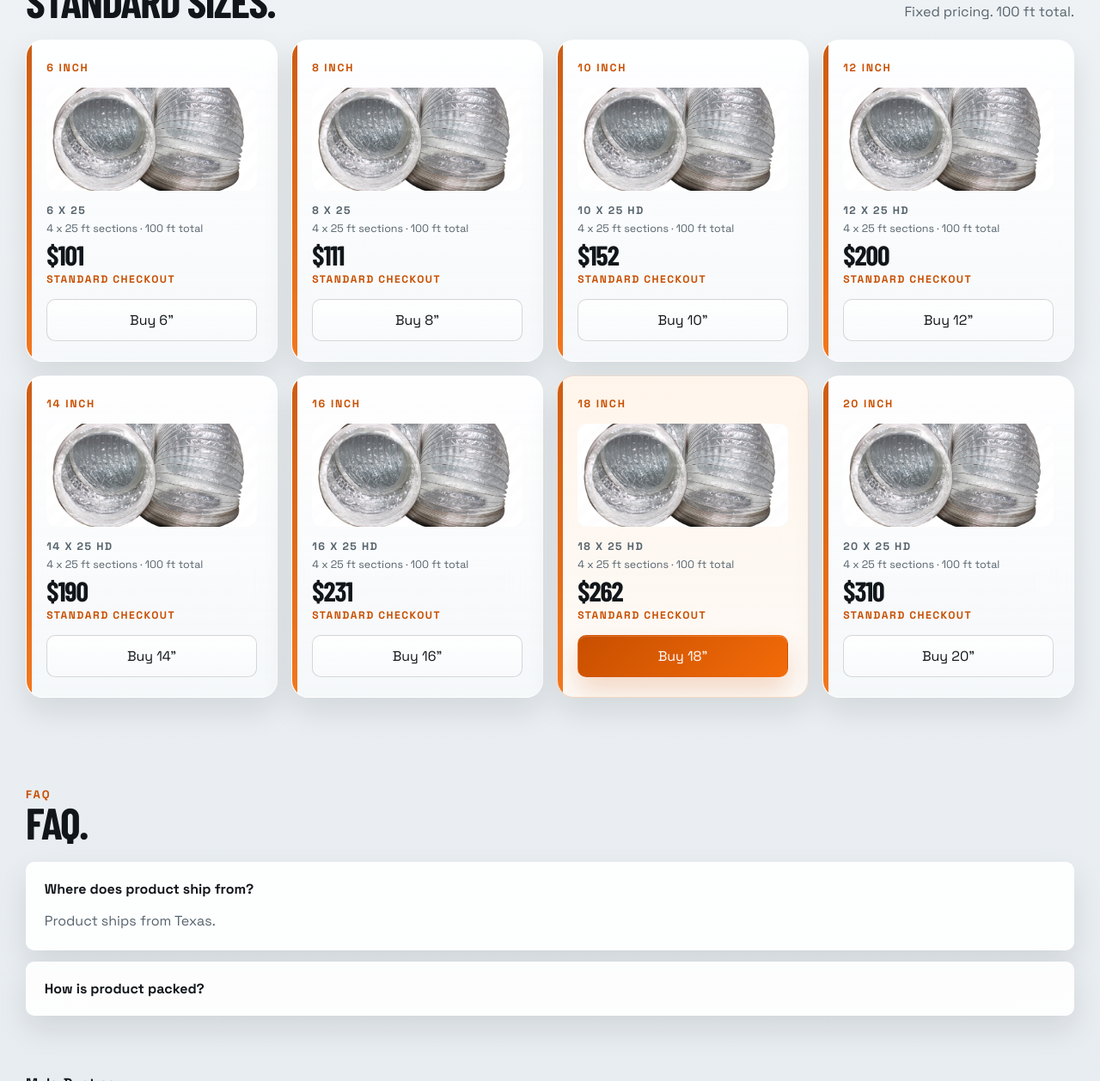
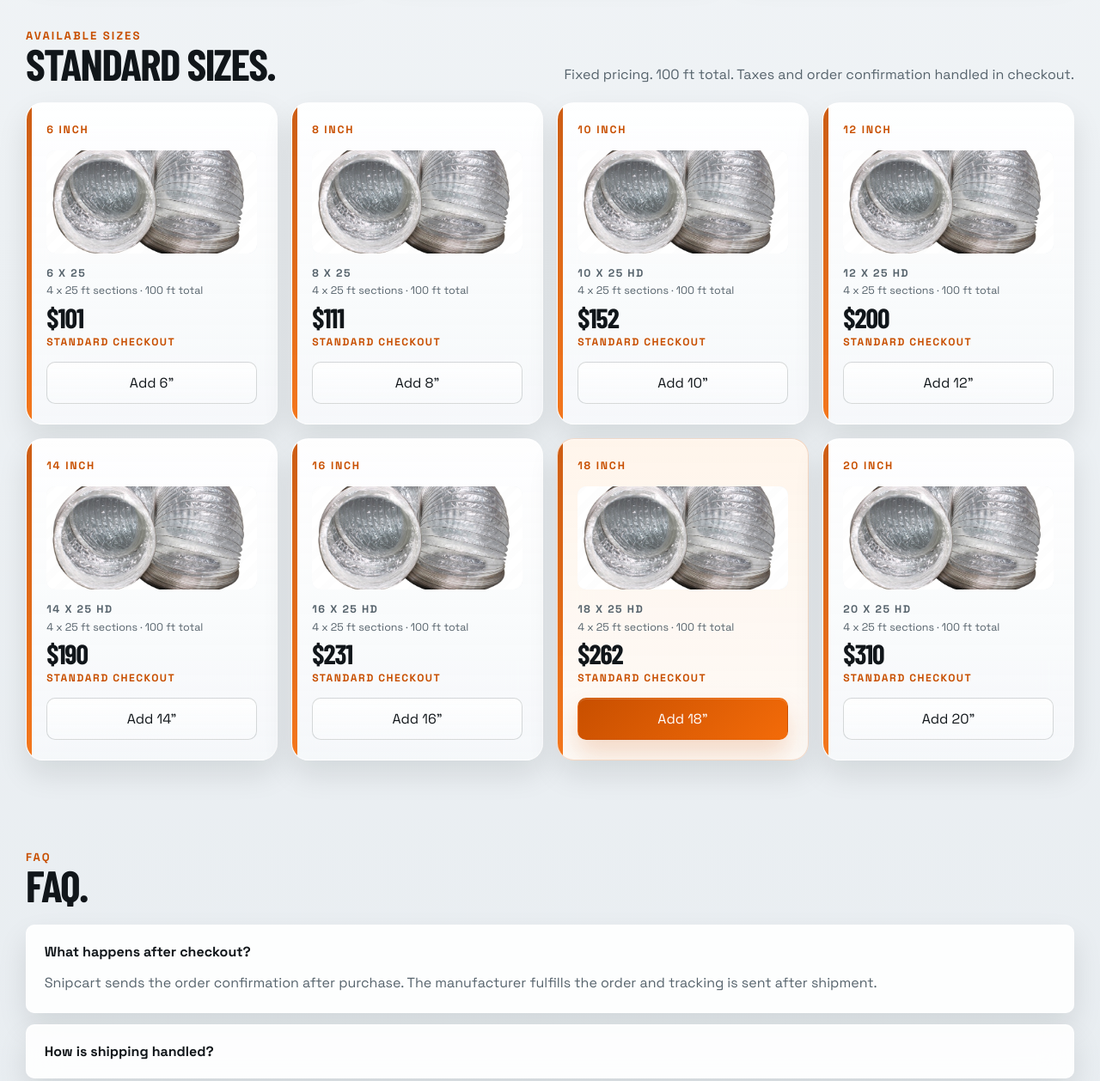
Before and after one commit to brytegoodell/mylarduct, a website: page site/index.html in a window 1280 px wide. Shown: the part 1291-2549 px from the top of the page at 86% size. Drawn offline with nearby package versions, Linux system fonts and the light colour scheme; a web font is replaced by a local one.

Commit message:
Switch MylarDuct checkout to Snipcart

```diff
--- a/site/index.html
+++ b/site/index.html
@@ -6,7 +6,7 @@
   <title>Order Mylar Duct Online | MylarDuct.com</title>
   <meta
     name="description"
-    content="Heavy duty mylar duct for agriculture, HVAC, restoration, and bed bug heat work. Order standard sizes online."
+    content="Heavy duty mylar duct for agriculture, HVAC, restoration, and bed bug heat work. Standard sizes with Snipcart checkout, manufacturer fulfillment, and tracking after shipment."
   />
   <meta name="robots" content="index,follow" />
   <meta name="theme-color" content="#11191d" />
@@ -15,7 +15,7 @@
   <meta property="og:title" content="Order Mylar Duct Online | MylarDuct.com" />
   <meta
     property="og:description"
-    content="Heavy duty mylar duct for agriculture, HVAC, restoration, and bed bug heat work."
+    content="Heavy duty mylar duct with online checkout, manufacturer fulfillment, and tracking after shipment."
   />
   <meta property="og:url" content="https://mylarduct.com/" />
   <meta property="og:image" content="https://mylarduct.com/hero-mylarduct-v2.jpg" />
@@ -23,7 +23,7 @@
   <meta name="twitter:title" content="Order Mylar Duct Online | MylarDuct.com" />
   <meta
     name="twitter:description"
-    content="Heavy duty mylar duct for agriculture, HVAC, restoration, and bed bug heat work."
+    content="Heavy duty mylar duct with online checkout, manufacturer fulfillment, and tracking after shipment."
   />
   <meta name="twitter:image" content="https://mylarduct.com/hero-mylarduct-v2.jpg" />
   <link rel="icon" type="image/svg+xml" href="favicon.svg" />
@@ -43,7 +43,7 @@
         "@id": "https://mylarduct.com/#organization",
         "name": "MylarDuct.com",
         "url": "https://mylarduct.com/",
-        "description": "Heavy duty mylar duct ordering for agriculture, HVAC, restoration, and bed bug heat work.",
+        "description": "Heavy duty mylar duct ordering for agriculture, HVAC, restoration, and bed bug heat work with manufacturer fulfillment and shipment tracking after dispatch.",
         "logo": "https://mylarduct.com/ChatGPT%20Image%20May%2014%2C%202026%20at%2009_09_16%20AM.png"
       },
       {
@@ -83,7 +83,7 @@
   <header class="site-header">
     <div class="top-rail">
       <p>Heavy duty mylar duct</p>
-      <span>Checkout online</span>
+      <span>Manufacturer fulfilled</span>
     </div>
 
     <nav class="site-nav" aria-label="Primary">
@@ -96,6 +96,9 @@
       <div class="nav-links">
         <a href="#specs">Standard Sizes</a>
         <a href="#faq">FAQ</a>
+        <button class="button button-secondary cart-button snipcart-checkout" type="button">
+          Cart <span class="snipcart-items-count">0</span>
+        </button>
       </div>
     </nav>
   </header>
@@ -109,11 +112,16 @@
 
         <div class="hero-actions">
           <a class="button button-primary" href="#specs">Shop Sizes</a>
+          <button class="button button-secondary snipcart-checkout" type="button">Open Cart</button>
         </div>
+
+        <p class="checkout-note" data-snipcart-status>
+          Secure checkout, taxes, and order confirmation through Snipcart. Fulfillment is handled by the manufacturer.
+        </p>
 
         <div class="hero-lanes" aria-label="Industries">
           <span>6&quot; to 20&quot; standard sizes</span>
-          <span>Direct checkout</span>
+          <span>Snipcart checkout</span>
           <span>4 x 25 ft sections</span>
         </div>
       </div>
@@ -127,9 +135,9 @@
 
     <section class="signal-strip" aria-label="Highlights">
       <div class="signal-chip">Standard sizes online</div>
-      <div class="signal-chip">FedEx standard shipping</div>
+      <div class="signal-chip">Manufacturer fulfillment</div>
       <div class="signal-chip">100 ft total</div>
-      <div class="signal-chip">Allow 1 to 3 processing days</div>
+      <div class="signal-chip">Tracking after shipment</div>
     </section>
 
     <section class="content-section fulfillment-section">
@@ -142,14 +150,14 @@
 
         <article class="info-card" data-reveal>
           <span class="card-index">Shipping</span>
-          <h3>FedEx shipping</h3>
-          <p>Standard orders only.</p>
+          <h3>Manufacturer fulfillment</h3>
+          <p>Orders are fulfilled by the manufacturer and tracking is added after shipment.</p>
         </article>
 
         <article class="info-card" data-reveal>
           <span class="card-index">Timing</span>
           <h3>Allow 1 to 3 days</h3>
-          <p>Usually next business day. No expedited shipping.</p>
+          <p>Processing before the manufacturer ships. No expedited shipping.</p>
         </article>
       </div>
     </section>
@@ -160,7 +168,7 @@
           <p class="eyebrow">Available Sizes</p>
           <h2>Standard sizes.</h2>
         </div>
-        <p class="support-copy">Fixed pricing. 100 ft total.</p>
+        <p class="support-copy">Fixed pricing. 100 ft total. Taxes and order confirmation handled in checkout.</p>
       </div>
 
       <div class="size-grid">
@@ -173,7 +181,17 @@
             <strong class="size-price">$101</strong>
             <span class="size-status">Standard checkout</span>
           </div>
-          <button class="button button-ghost size-button" type="button" data-checkout-size="6 inch">Buy 6"</button>
+          <button
+            class="button button-ghost size-button snipcart-add-item"
+            type="button"
+            data-item-id="mylar-duct-6-inch"
+            data-item-price="101.00"
+            data-item-url="/"
+            data-item-name="6 inch Mylar Duct"
+            data-item-description="Heavy duty mylar duct. 4 x 25 ft sections. 100 ft total. Fulfillment handled by the manufacturer."
+            data-item-image="/assets-duct-photo.png"
+            data-item-weight="6804"
+          >Add 6"</button>
         </article>
 
         <article class="size-card" data-reveal>
@@ -185,7 +203,17 @@
             <strong class="size-price">$111</strong>
             <span class="size-status">Standard checkout</span>
           </div>
-          <button class="button button-ghost size-button" type="button" data-checkout-size="8 inch">Buy 8"</button>
+          <button
+            class="button button-ghost size-button snipcart-add-item"
+            type="button"
+            data-item-id="mylar-duct-8-inch"
+            data-item-price="111.00"
+            data-item-url="/"
+            data-item-name="8 inch Mylar Duct"
+            data-item-description="Heavy duty mylar duct. 4 x 25 ft sections. 100 ft total. Fulfillment handled by the manufacturer."
+            data-item-image="/assets-duct-photo.png"
+            data-item-weight="7711"
+          >Add 8"</button>
         </article>
 
         <article class="size-card" data-reveal>
@@ -197,7 +225,17 @@
             <strong class="size-price">$152</strong>
             <span class="size-status">Standard checkout</span>
           </div>
-          <button class="button button-ghost size-button" type="button" data-checkout-size="10 inch">Buy 10"</button>
+          <button
+            class="button button-ghost size-button snipcart-add-item"
+            type="button"
+            data-item-id="mylar-duct-10-inch"
+            data-item-price="152.00"
+            data-item-url="/"
+            data-item-name="10 inch Mylar Duct"
+            data-item-description="Heavy duty mylar duct. 4 x 25 ft sections. 100 ft total. Fulfillment handled by the manufacturer."
+            data-item-image="/assets-duct-photo.png"
+            data-item-weight="8618"
+          >Add 10"</button>
         </article>
 
         <article class="size-card" data-reveal>
@@ -209,7 +247,17 @@
             <strong class="size-price">$200</strong>
             <span class="size-status">Standard checkout</span>
           </div>
-          <button class="button button-ghost size-button" type="button" data-checkout-size="12 inch">Buy 12"</button>
+          <button
+            class="button button-ghost size-button snipcart-add-item"
+            type="button"
+            data-item-id="mylar-duct-12-inch"
+            data-item-price="200.00"
+            data-item-url="/"
+            data-item-name="12 inch Mylar Duct"
+            data-item-description="Heavy duty mylar duct. 4 x 25 ft sections. 100 ft total. Fulfillment handled by the manufacturer."
+            data-item-image="/assets-duct-photo.png"
+            data-item-weight="9525"
+          >Add 12"</button>
         </article>
 
         <article class="size-card" data-reveal>
@@ -221,7 +269,17 @@
             <strong class="size-price">$190</strong>
             <span class="size-status">Standard checkout</span>
           </div>
-          <button class="button button-ghost size-button" type="button" data-checkout-size="14 inch">Buy 14"</button>
+          <button
+            class="button button-ghost size-button snipcart-add-item"
+            type="button"
+            data-item-id="mylar-duct-14-inch"
+            data-item-price="190.00"
+            data-item-url="/"
+            data-item-name="14 inch Mylar Duct"
+            data-item-description="Heavy duty mylar duct. 4 x 25 ft sections. 100 ft total. Fulfillment handled by the manufacturer."
+            data-item-image="/assets-duct-photo.png"
+            data-item-weight="17237"
+          >Add 14"</button>
         </article>
 
         <article class="size-card" data-reveal>
@@ -233,7 +291,17 @@
             <strong class="size-price">$231</strong>
             <span class="size-status">Standard checkout</span>
           </div>
-          <button class="button button-ghost size-button" type="button" data-checkout-size="16 inch">Buy 16"</button>
+          <button
+            class="button button-ghost size-button snipcart-add-item"
+            type="button"
+            data-item-id="mylar-duct-16-inch"
+            data-item-price="231.00"
+            data-item-url="/"
+            data-item-name="16 inch Mylar Duct"
+            data-item-description="Heavy duty mylar duct. 4 x 25 ft sections. 100 ft total. Fulfillment handled by the manufacturer."
+            data-item-image="/assets-duct-photo.png"
+            data-item-weight="18144"
+          >Add 16"</button>
         </article>
 
         <article class="size-card size-card-featured" data-reveal>
@@ -245,7 +313,17 @@
             <strong class="size-price">$262</strong>
             <span class="size-status">Standard checkout</span>
           </div>
-          <button class="button button-primary size-button" type="button" data-checkout-size="18 inch">Buy 18"</button>
+          <button
+            class="button button-primary size-button snipcart-add-item"
+            type="button"
+            data-item-id="mylar-duct-18-inch"
+            data-item-price="262.00"
+            data-item-url="/"
+            data-item-name="18 inch Mylar Duct"
+            data-item-description="Heavy duty mylar duct. 4 x 25 ft sections. 100 ft total. Fulfillment handled by the manufacturer."
+            data-item-image="/assets-duct-photo.png"
+            data-item-weight="19051"
+          >Add 18"</button>
         </article>
 
         <article class="size-card" data-reveal>
@@ -257,7 +335,17 @@
             <strong class="size-price">$310</strong>
             <span class="size-status">Standard checkout</span>
           </div>
-          <button class="button button-ghost size-button" type="button" data-checkout-size="20 inch">Buy 20"</button>
+          <button
+            class="button button-ghost size-button snipcart-add-item"
+            type="button"
+            data-item-id="mylar-duct-20-inch"
+            data-item-price="310.00"
+            data-item-url="/"
+            data-item-name="20 inch Mylar Duct"
+            data-item-description="Heavy duty mylar duct. 4 x 25 ft sections. 100 ft total. Fulfillment handled by the manufacturer."
+            data-item-image="/assets-duct-photo.png"
+            data-item-weight="20412"
+          >Add 20"</button>
         </article>
       </div>
 
@@ -271,6 +359,18 @@
 
       <div class="faq-list" data-reveal>
         <details open>
+          <summary>What happens after checkout?</summary>
+          <p>Snipcart sends the order confirmation after purchase. The manufacturer fulfills the order and tracking is sent after shipment.</p>
+        </details>
+        <details>
+          <summary>How is shipping handled?</summary>
+          <p>We do not ship orders ourselves. Fulfillment is handled by the manufacturer and tracking is added once the shipment is in transit.</p>
+        </details>
+        <details>
+          <summary>How do I get tracking?</summary>
+          <p>Tracking is sent after the manufacturer ships the order and the tracking number is entered.</p>
+        </details>
+        <details>
           <summary>Where does product ship from?</summary>
           <p>Product ships from Texas.</p>
         </details>
@@ -286,11 +386,12 @@
   <footer class="site-footer">
     <div>
       <strong>MylarDuct.com</strong>
-      <p>Heavy duty mylar duct.</p>
+      <p>Heavy duty mylar duct. Orders are fulfilled by the manufacturer.</p>
     </div>
     <p class="footer-meta">© <span id="current-year"></span> MylarDuct.com</p>
   </footer>
 
+  <div id="snipcart" hidden aria-hidden="true"></div>
   <script src="script.js"></script>
 </body>
 </html>
```
